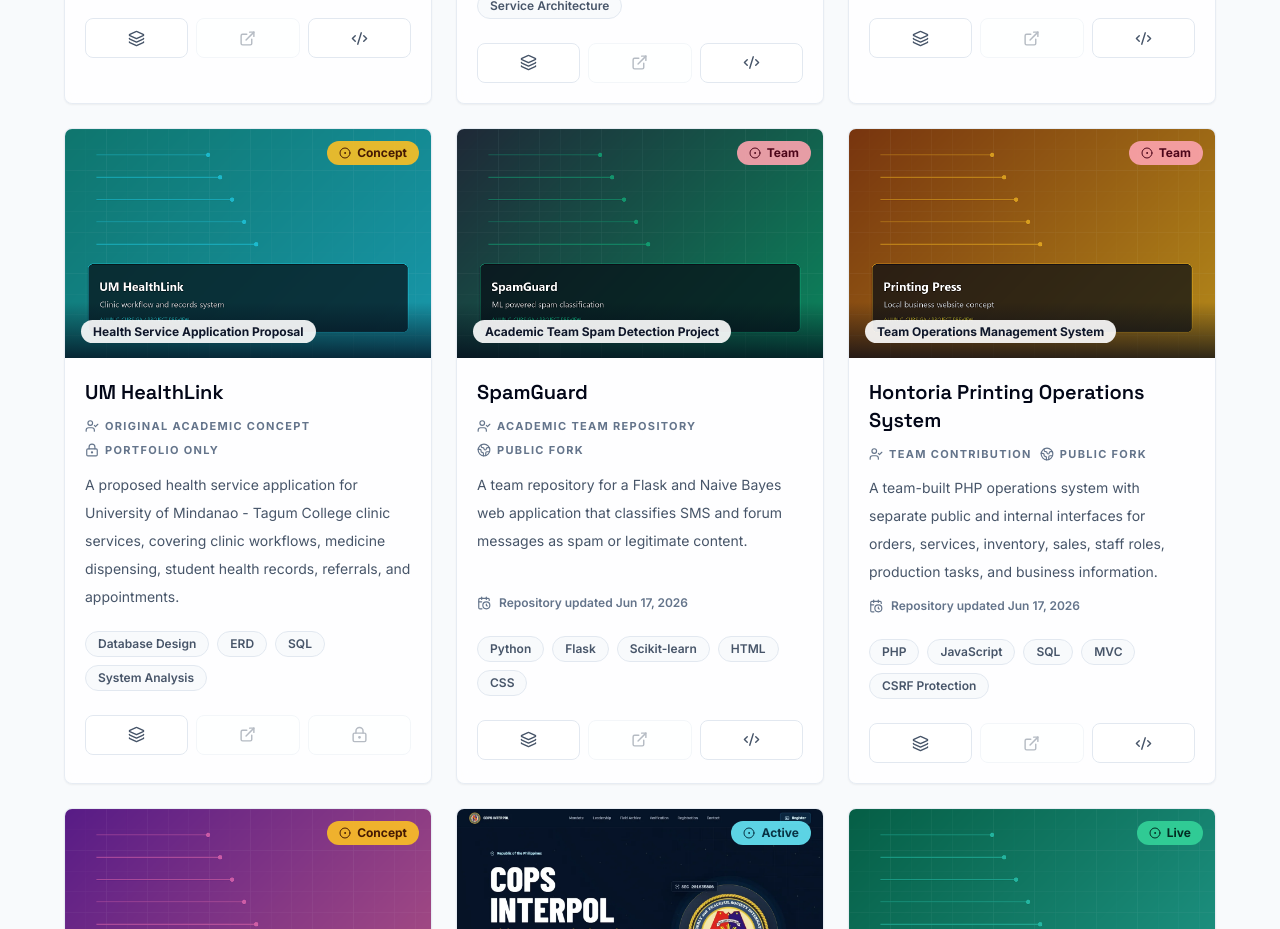
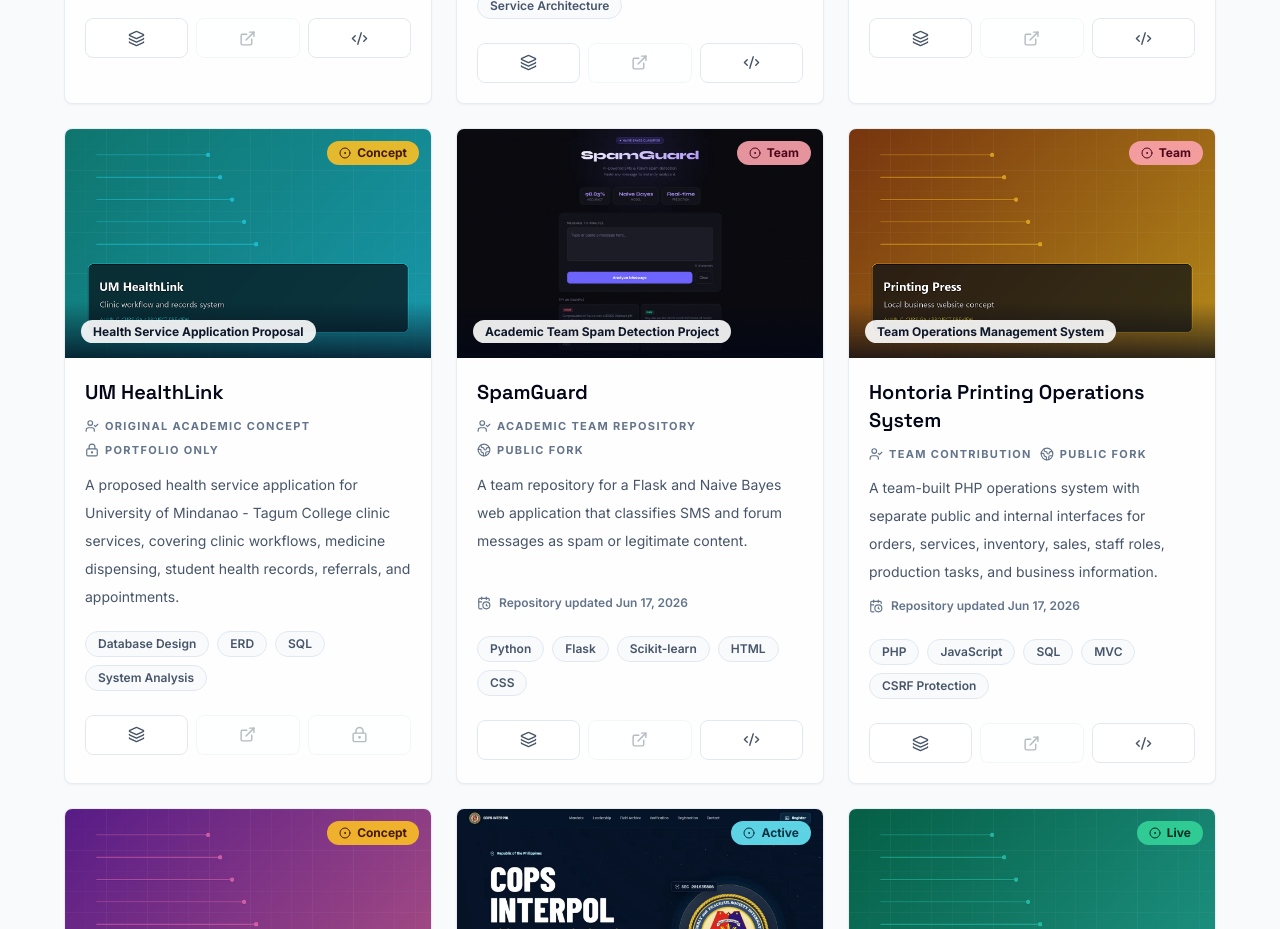
Before and after one commit to Nakauli/aljun-cursiga-portfolio, a React (Vite) app: page / in a window 1280 px wide. Shown: the part 7460-8389 px from the top of the page. Built offline with nearby package versions, Linux system fonts and the light colour scheme.

Commit message:
media: add SpamGuard interface capture

```diff
--- a/src/data/projects.js
+++ b/src/data/projects.js
@@ -93,7 +93,7 @@ export const projects = [
     ownership: "Academic team repository",
     repositoryVisibility: "Public fork",
     repositoryUpdatedAt: "2026-06-17",
-    image: "/project-placeholders/spamguard.png",
+    image: "/project-screenshots/spamguard.webp",
     goal: "Study how a trained text classifier can be exposed through a modular, approachable web interface.",
     highlights: [
       "Uses a trained Naive Bayes classifier and CountVectorizer",
```
Also changed, not shown: public/project-screenshots/spamguard.webp (added).
